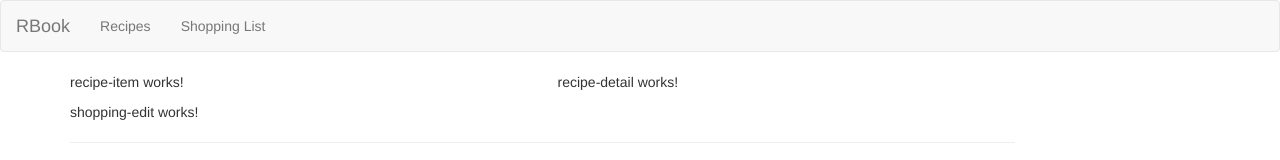
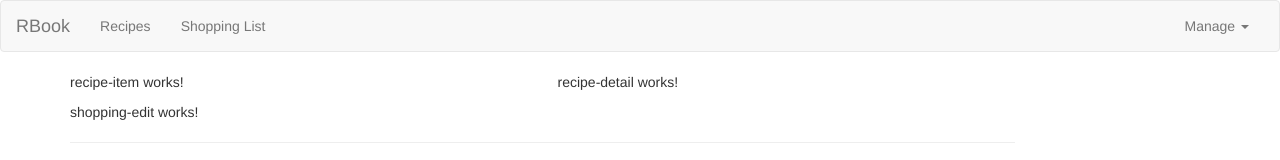
Before and after one commit to suerobeb/RBook, an Angular app: page / in a window 1280 px wide. Shown: the top 160 px of the page. Built offline with nearby package versions, Linux system fonts and the light colour scheme.

Commit message:
fixed the navbar

```diff
--- a/src/app/header/header.component.html
+++ b/src/app/header/header.component.html
@@ -10,6 +10,7 @@
         </ul>
         <ul class="nav navbar-nav navbar-right">
           <li class="dropdown">
+            <a href="#" class="dropdown-toggle" role="button">Manage <span class="caret"></span></a>
             <ul class="dropdown-menu">
               <li><a href="#">Save Data</a></li>
               <li><a href="#">Fetch Data</a></li>
```
